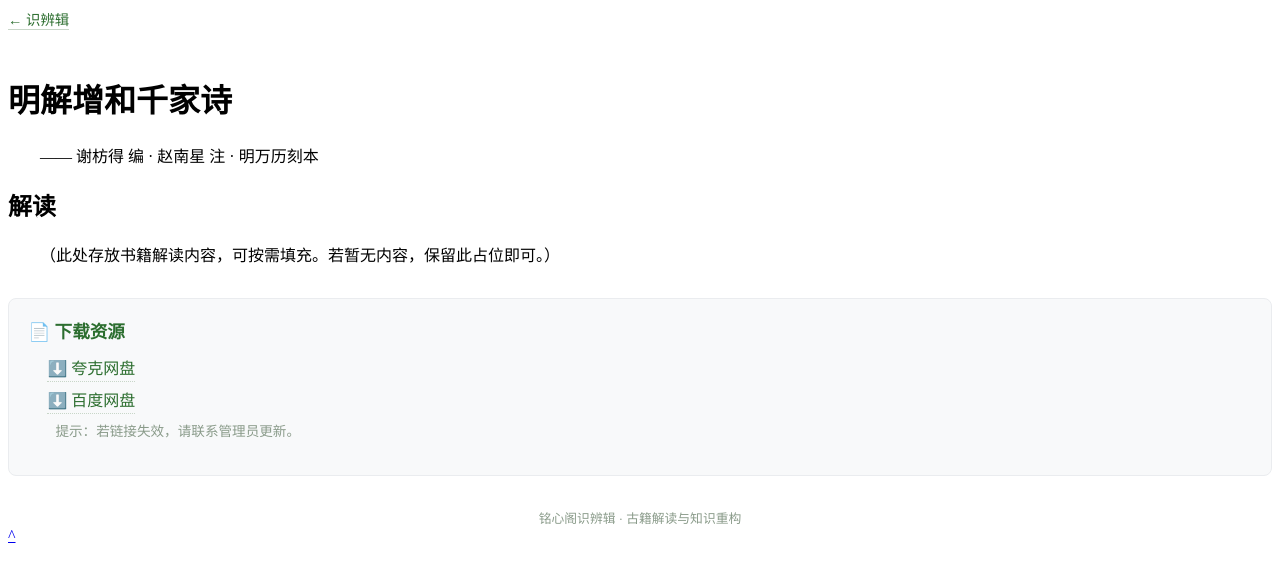
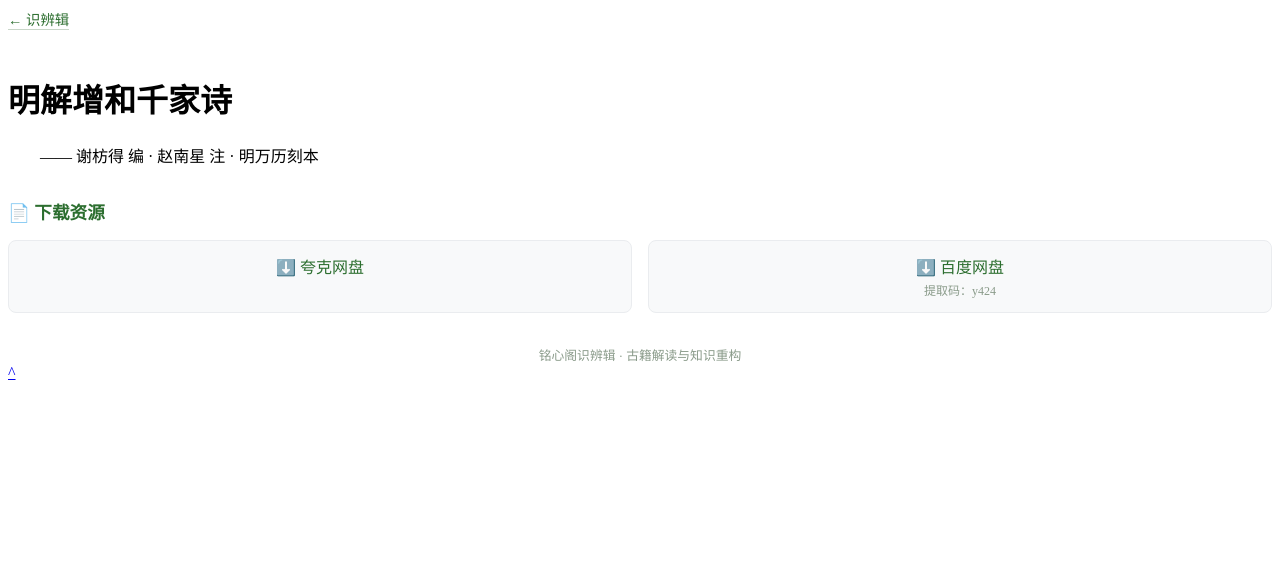
Before and after one commit to chixiao994/chixiao994.github.io, a Jekyll site: the page shibianji/interpretations/童蒙/千家诗/index.html, which Jekyll copies as it is, in a window 1280 px wide. Shown: the top 582 px of the page. Built offline with Jekyll 4.4.1, drawn with Linux system fonts in a browser that asks for light colours.

Commit message:
Update index.html

```diff
--- a/shibianji/interpretations/童蒙/千家诗/index.html
+++ b/shibianji/interpretations/童蒙/千家诗/index.html
@@ -18,39 +18,50 @@
         }
         .home-link:hover { color: #1a4a1c; border-bottom-color: #2c6e2f; }
         .footer-note { margin-top: 2rem; font-size: 0.8rem; text-align: center; color: #8a9b8a; }
+
+        /* 下载链接区 - 双条并排 */
         .download-links {
             margin: 2rem 0;
-            padding: 1.2rem;
-            background: #f8f9fa;
-            border-radius: 8px;
-            border: 1px solid #eaecef;
         }
         .download-links h2 {
             font-size: 1.1rem;
-            margin: 0 0 0.8rem 0;
+            margin: 0 0 1rem 0;
             color: #2c6e2f;
         }
-        .download-links ul {
-            margin: 0;
-            padding-left: 1.2rem;
-            list-style: none;
+        .download-grid {
+            display: flex;
+            gap: 1rem;
+            flex-wrap: wrap;
         }
-        .download-links li {
-            margin-bottom: 0.5rem;
+        .download-grid a {
+            flex: 1;
+            min-width: 160px;
+            display: block;
+            padding: 0.8rem 1.2rem;
+            background: #f8f9fa;
+            border: 1px solid #eaecef;
+            border-radius: 8px;
+            text-align: center;
+            text-decoration: none;
+            color: #2c6e2f;
+            font-size: 1rem;
+            transition: 0.2s;
         }
-        .download-links a {
-            color: #2c6e2f;
-            text-decoration: none;
-            border-bottom: 1px dotted #c8d6c8;
-            padding: 0.2rem 0;
+        .download-grid a:hover {
+            background: #edf0f3;
+            border-color: #c8d6c8;
+            transform: translateY(-1px);
         }
-        .download-links a:hover {
-            border-bottom-style: solid;
+        .download-grid .note {
+            display: block;
+            font-size: 0.75rem;
+            color: #8a9b8a;
+            margin-top: 0.2rem;
         }
-        .download-links .note {
-            font-size: 0.85rem;
-            color: #8a9b8a;
-            margin-top: 0.5rem;
+        @media (max-width: 480px) {
+            .download-grid a {
+                min-width: 100%;
+            }
         }
     </style>
 </head>
@@ -63,26 +74,19 @@
     <h1>明解增和千家诗</h1>
     <p>—— 谢枋得 编 · 赵南星 注 · 明万历刻本</p>
 
-    <!-- 解读内容区（可为空） -->
-    <h2>解读</h2>
-    <p>（此处存放书籍解读内容，可按需填充。若暂无内容，保留此占位即可。）</p>
 
-    <!-- 下载链接区（两个示例） -->
+    <!-- 下载链接区 - 两个下载条并排 -->
     <div class="download-links">
         <h2>📄 下载资源</h2>
-        <ul>
-            <li>
+        <div class="download-grid">
             <a href="https://pan.quark.cn/s/916e358fff22" target="_blank" rel="noopener noreferrer">
                 ⬇️ 夸克网盘
             </a>
-            </li>
-            <li>
             <a href="https://pan.baidu.com/s/148Qoyrghk8kjqaYm8goS4g?pwd=y424" target="_blank" rel="noopener noreferrer">
                 ⬇️ 百度网盘
+                <span class="note">提取码：y424</span>
             </a>
-            </li>
-        </ul>
-        <p class="note">提示：若链接失效，请联系管理员更新。</p>
+        </div>
     </div>
 
     <!-- 底部版权信息 -->
```
Lines whose indentation alone changed are shown as unchanged.
